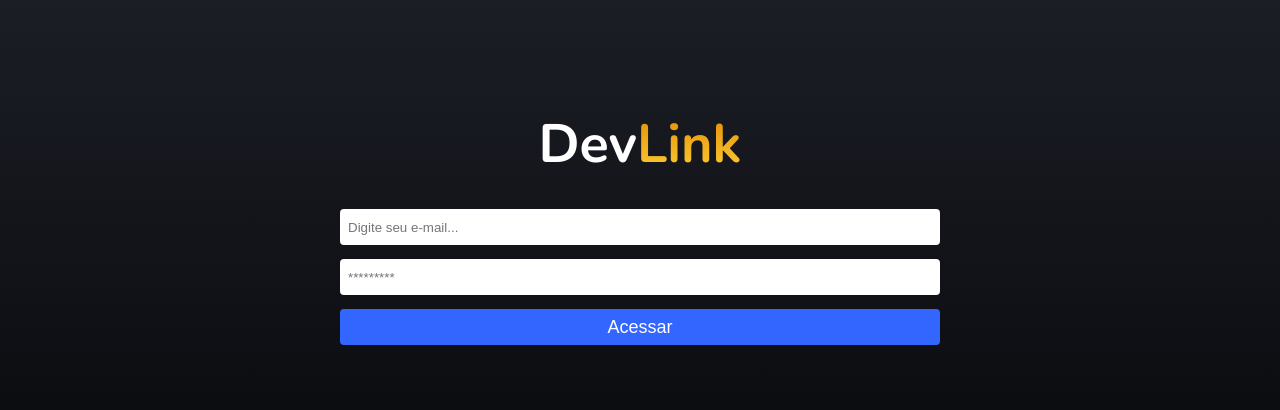
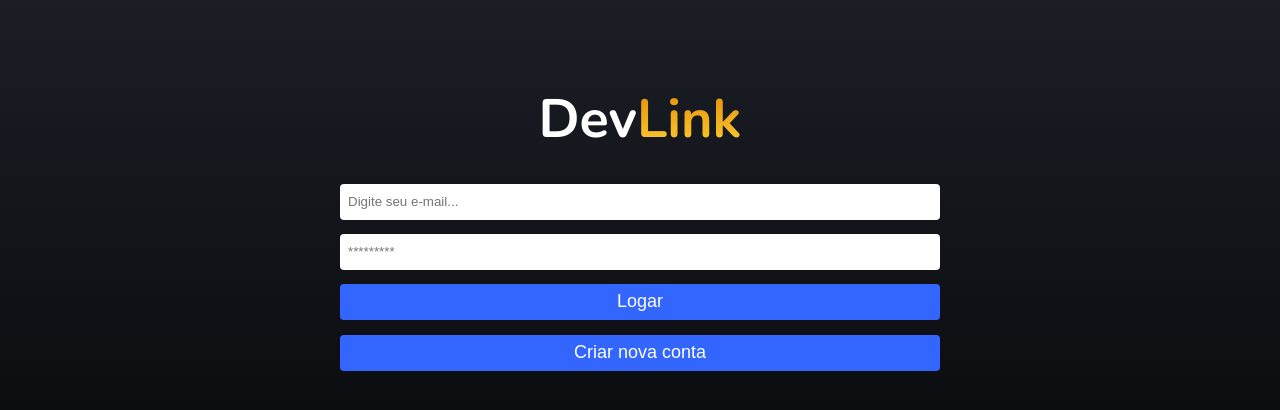
Before and after one commit to EnzoXavier1001/dev-links, a React (Vite) app: page /login in a window 1280 px wide. Shown: the part 196-606 px from the top of the page. Built offline with nearby package versions, Linux system fonts and the light colour scheme; no server answers.

Commit message:
create function to register new user

```diff
--- a/src/pages/Login/index.tsx
+++ b/src/pages/Login/index.tsx
@@ -5,7 +5,7 @@ import { useState } from 'react'
 
 import { auth } from '../../services/firebase.js'
 
-import { signInWithEmailAndPassword } from 'firebase/auth'
+import { signInWithEmailAndPassword, createUserWithEmailAndPassword } from 'firebase/auth'
 
 import { useNavigate } from 'react-router-dom'
 
@@ -18,8 +18,7 @@ export default function Login() {
 
     const navigate = useNavigate();
 
-    function handleLogin(e: any) {
-        e.preventDefault()
+    function handleLogin() {
 
         if(inputEmail && inputPassword) {
             signInWithEmailAndPassword(auth, inputEmail, inputPassword)
@@ -35,11 +34,26 @@ export default function Login() {
         }
     }
 
+    function handleRegister() {
+        if(inputEmail && inputPassword) {
+            createUserWithEmailAndPassword(auth, inputEmail, inputPassword)
+            .then(() => {
+                toast.success('Cadastrado com sucesso!')
+                navigate("/admin", { replace: true })
+            }).catch(() => {
+                toast.error('Erro ao tentar fazer o login')
+            })
+        } else {
+            alert('Preencha todos os campos')
+            return;
+        }
+    }
+
     return (
         <div className='login-container'>
             <Logo />
 
-            <form className="form" onSubmit={handleLogin}>
+            <div className="form">
                 <Input
                     type='email'
                     placeholder='Digite seu e-mail...'
@@ -54,9 +68,9 @@ export default function Login() {
                     handleInputChange={(e) => setInputPassword(e.target.value)}
                 />
 
-                <button type="submit">Acessar</button>
-
-            </form>
+                <button className='btn' onClick={handleLogin}>Logar</button>
+                <button className='btn' onClick={handleRegister}>Criar nova conta</button>
+            </div>
         </div>
     )
 }
--- a/src/pages/Login/style.css
+++ b/src/pages/Login/style.css
@@ -22,3 +22,7 @@
     font-size: 18px;
     color: #fff;
 }
+
+.btn:nth-child(odd) {
+    margin-bottom: 15px;
+}
```
Also changed, not shown: src/services/firebase.ts (renamed from src/services/firebase.tsx).
